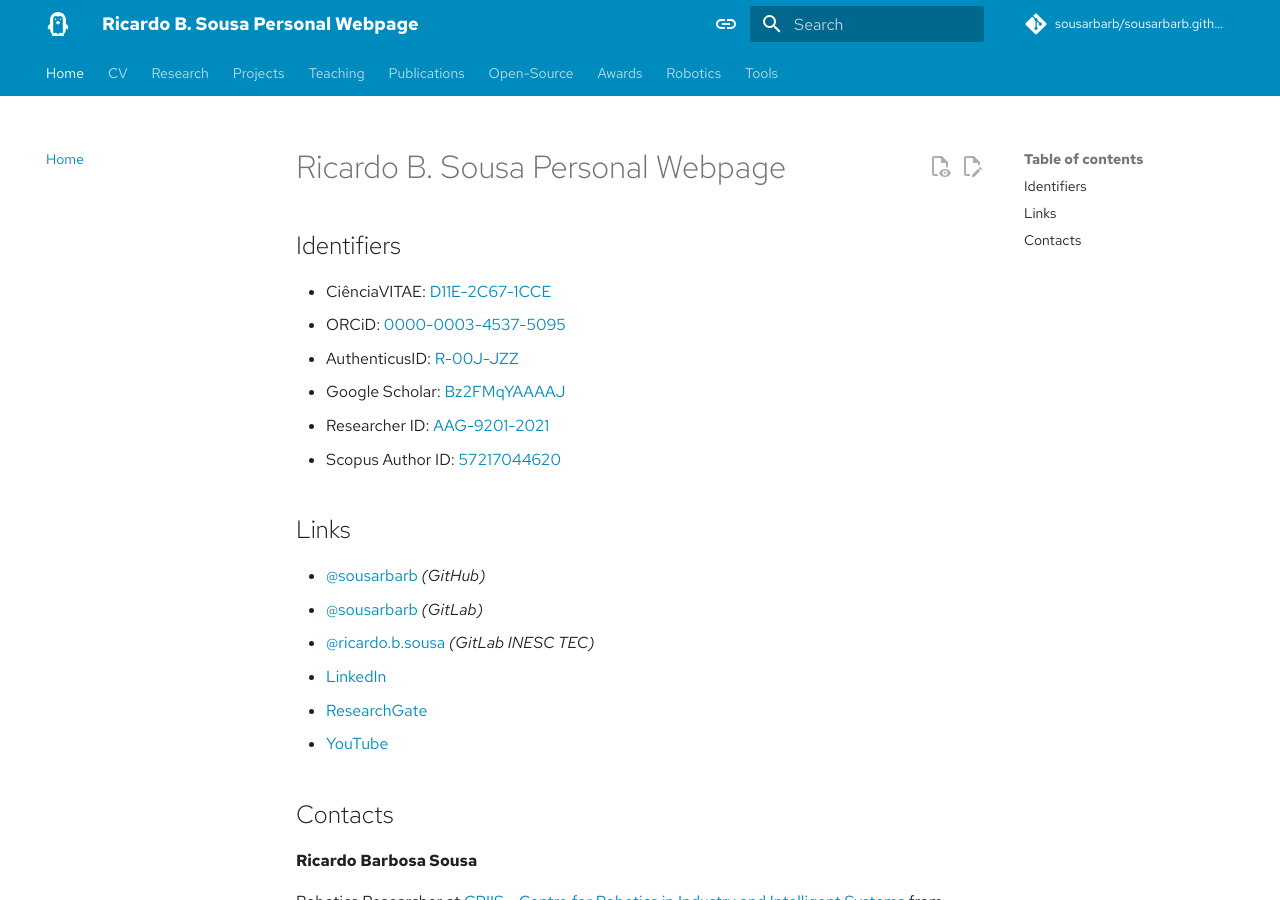
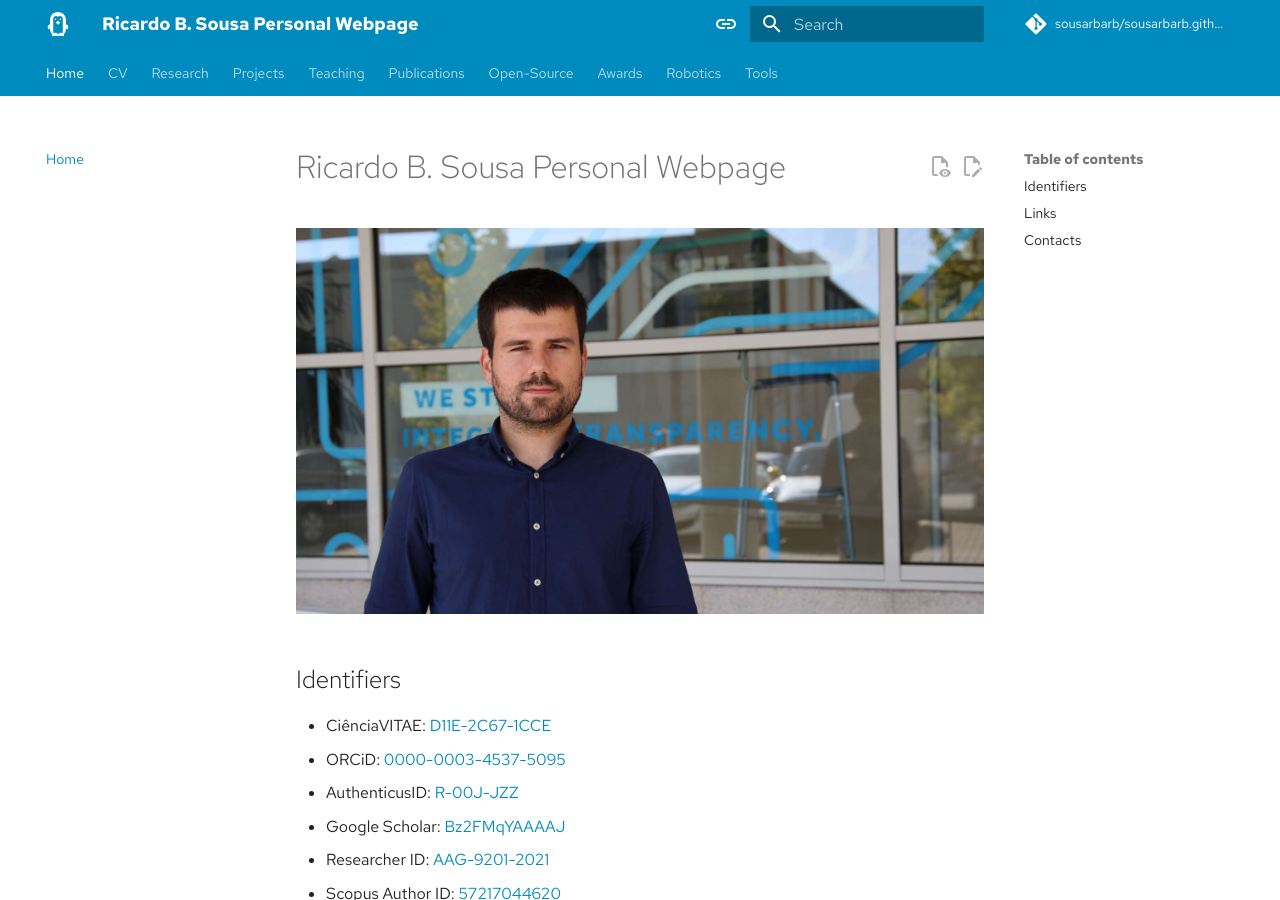
Before and after one commit to sousarbarb/sousarbarb.github.io, an MkDocs documentation site: the page built from docs/index.md, in a window 1280 px wide and 900 px high. Built offline with MkDocs 1.6.1 and Material for MkDocs 9.7.7, drawn with Linux system fonts in a browser that asks for light colours; comment, search, counter and statistics services are not loaded.

Commit message:
add personal photo

```diff
--- a/docs/index.md
+++ b/docs/index.md
@@ -1,4 +1,6 @@
 # Ricardo B. Sousa Personal Webpage
+
+![Ricardo B. Sousa Photography](assets/index/photo_inesctec_16-9-ratio.jpg)
 
 ## Identifiers
 
```
Also changed, not shown: docs/assets/index/photo_inesctec_16-9-ratio.jpg (added), docs/assets/index/photo_inesctec_original.jpg (added).
